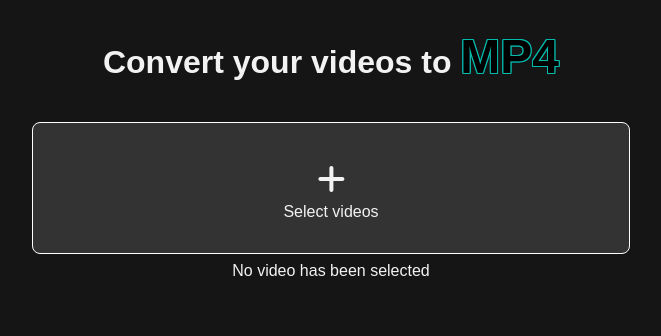
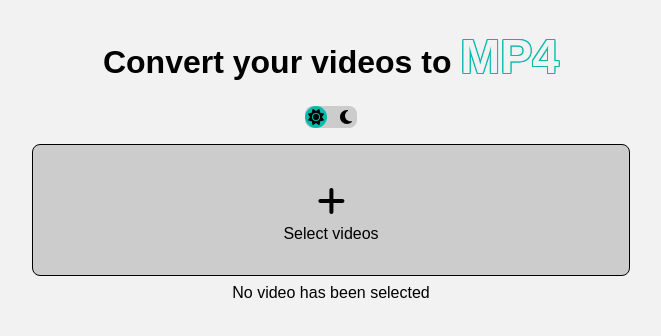
Before and after one commit to NeusRomanP/video-mp4-converter, a Vue app: page / in a window 1280 px wide. Shown: the top 336 px of the page, without its empty margins (309-970 px from the left). Built offline with nearby package versions, Linux system fonts and the light colour scheme.

Commit message:
add light and dark mode

```diff
--- a/src/App.vue
+++ b/src/App.vue
@@ -10,12 +10,28 @@ import VideoConverter from './components/VideoConverter.vue';
 
 <style>
 :root {
-  --prmary-color: #04baab;
+  color-scheme: light dark;
+  --primary-color: #04baab;
+  --bg-color: light-dark(#F2F2F2, #151515);
+  --bg-color-secondary: light-dark(#ccc, #333);
+  --color: light-dark(black, white);
+  &:has(input[name="color-scheme"][value="light"]:checked) {
+    color-scheme: light;
+    --switcher-color-light: var(--primary-color);
+    --switcher-color-dark: transparent;
+  }
+  &:has(input[name="color-scheme"][value="dark"]:checked) {
+    color-scheme: dark;
+    --switcher-color-dark: var(--primary-color);
+    --switcher-color-light: transparent;
+  }
 }
+
+
 
 body {
   font-family: Arial, Helvetica, sans-serif;
-  background-color: #151515;
-  color: #F2F2F2;
+  background-color: var(--bg-color);
+  color: var(--color);
 }
 </style>
--- a/src/components/VideoConverter.vue
+++ b/src/components/VideoConverter.vue
@@ -1,6 +1,20 @@
 <template>
   <main>
     <h1>Convert your videos to <span>MP4</span></h1>
+    <div class="theme-switcher">
+      <div>
+        <label for="color-scheme-light" class="light">
+          <font-awesome-icon :icon="['fas', 'sun']" class="icon"/>
+        </label>
+        <input type="radio" name="color-scheme" id="color-scheme-light" value="light">
+      </div>
+      <div>
+        <label for="color-scheme-dark" class="dark">
+          <font-awesome-icon :icon="['fas', 'moon']" class="icon"/>
+        </label>
+        <input type="radio" name="color-scheme" id="color-scheme-dark" value="dark">
+      </div>
+    </div>
     <div class="video-input__container">
       <input type="file" @change="handleFileChange"
              accept="video/*" id="file-input" multiple />
@@ -169,7 +183,7 @@ h1 {
 
 h1 span{
   font-size: 3rem;
-  color: var(--primary-color, black);
+  color: var(--bg-color);
   text-shadow: 1px 0 var(--primary-color, #04baab),
                -1px 0 var(--primary-color, #04baab),
                0 1px var(--primary-color, #04baab),
@@ -184,6 +198,34 @@ main {
   display: flex;
   flex-direction: column;
   align-items: center;
+}
+
+.theme-switcher {
+  background-color: var(--bg-color-secondary);
+  border-radius: .5rem;
+  display: flex;
+  gap: 8px;
+}
+
+.theme-switcher input {
+  display: none;
+}
+
+.theme-switcher label {
+  display: flex;
+  justify-content: center;
+  width: 16px;
+  aspect-ratio: 1;
+  padding: 3px;
+  border-radius: 50%;
+}
+
+.theme-switcher label.dark {
+  background-color: var(--switcher-color-dark, transparent);
+}
+
+.theme-switcher label.light {
+  background-color: var(--switcher-color-light, transparent);
 }
 
 video {
@@ -220,8 +262,8 @@ video {
 .file-label {
   display: inline-block;
   padding: 32px;
-  background-color: #333;
-  border: 1px solid white;
+  background-color: var(--bg-color-secondary);
+  border: 1px solid var(--color);
   border-radius: 8px;
   text-align: center;
 }
@@ -251,8 +293,8 @@ video {
 }
 
 progress {
-  background-color: #333;
-  border: 1px solid white;
+  background-color: var(--bg-color-secondary);
+  border: 1px solid var(--color);
   border-radius: 6px;
   height: 12px;
   overflow: hidden;
@@ -264,7 +306,7 @@ progress::-webkit-progress-value {
 }
 
 progress::-webkit-progress-bar {
-  background: #333;
+  background: var(--bg-color-secondary);
   border-radius: 6px;
 }
 
@@ -282,9 +324,9 @@ ul.videos li {
   justify-content: space-between;
   list-style: none;
   padding: 16px;
-  background-color: #333;
-  border: 2px solid white;
-  color: white;
+  background-color: var(--bg-color-secondary);
+  border: 2px solid var(--color);
+  color: var(--color);
   border-radius: 4px;
 }
 
@@ -294,7 +336,7 @@ ul.videos li .name:hover {
 }
 
 .videos a.download {
-  color: white;
+  color: var(--color);
   text-decoration: none;
 }
 
@@ -305,9 +347,9 @@ ul.videos li .name:hover {
 .download-all button {
   display: inline-block;
   padding: 8px 16px;
-  background-color: #333;
-  color: white;
-  border: 1px solid white;
+  background-color: var(--bg-color-secondary);
+  color: var(--color);
+  border: 1px solid var(--color);
   border-radius: 8px;
   text-align: center;
   font-size: 1rem;
@@ -322,4 +364,16 @@ ul.videos li .name:hover {
 .download-all {
   margin-bottom: 16px;
 }
+
+@media (prefers-color-scheme: dark) {
+  .theme-switcher label.dark {
+    background-color: var(--switcher-color-dark, var(--primary-color));
+  }
+}
+
+@media (prefers-color-scheme: light) {
+  .theme-switcher label.light {
+    background-color: var(--switcher-color-light, var(--primary-color));
+  }
+}
 </style>
--- a/src/main.js
+++ b/src/main.js
@@ -5,9 +5,9 @@ import { library } from '@fortawesome/fontawesome-svg-core'
 
 import { FontAwesomeIcon } from '@fortawesome/vue-fontawesome'
 
-import { faDownload, faPlus } from '@fortawesome/free-solid-svg-icons'
+import { faDownload, faPlus, faSun, faMoon } from '@fortawesome/free-solid-svg-icons'
 
-library.add(faPlus, faDownload)
+library.add(faPlus, faDownload, faSun, faMoon)
 
 createApp(App)
   .component('font-awesome-icon', FontAwesomeIcon)
```
